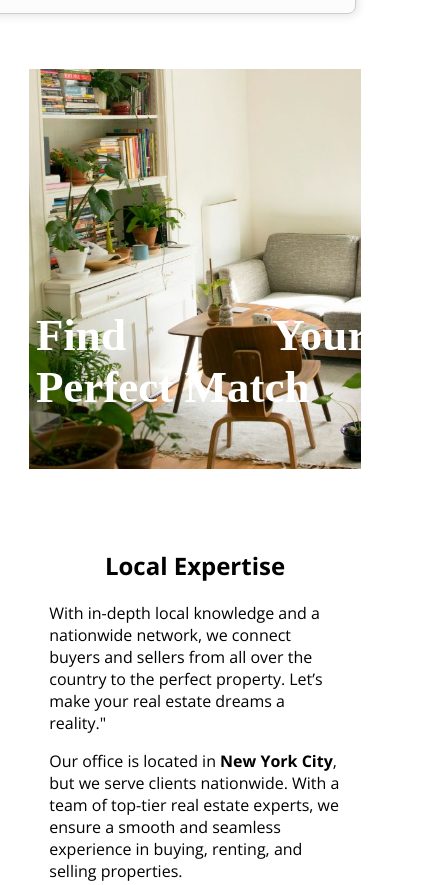
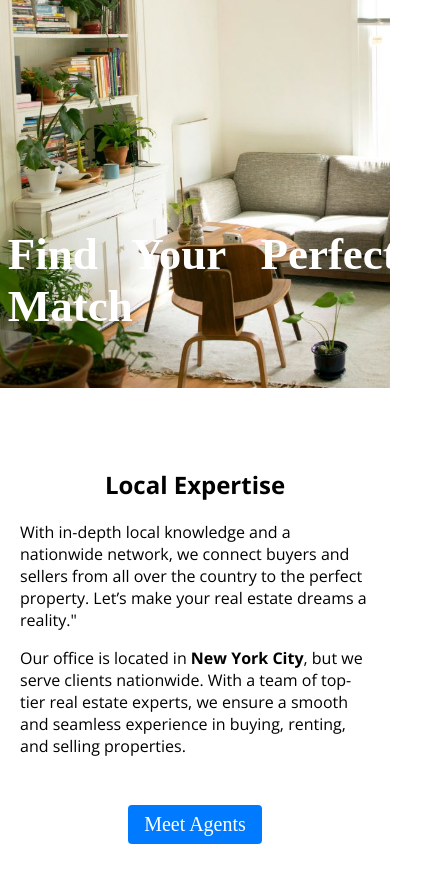
Before and after one commit to palgont/cs20midterm, a plain HTML site: page index.html in a window 390 px wide. Shown: the part 2091-2976 px from the top of the page, 421 px wide, since content can reach past the window. Drawn offline with nearby package versions, Linux system fonts and the light colour scheme; a web font is replaced by a local one.

Commit message:
Update index.html

```diff
--- a/index.html
+++ b/index.html
@@ -21,6 +21,8 @@
         <meta name="viewport" content="width=device-width, initial-scale=1.0">
 
         <style>
+        html {
+            overflow-x:hidden;
         body {
             overflow-x: hidden;
         }
@@ -143,9 +145,6 @@
             .card-container{
                 grid-template-columns: 530px;
                 justify-content: center;
-            }
-            body {
-                width:85%;
             }
         }
         @media (max-width:1200px) {
```
